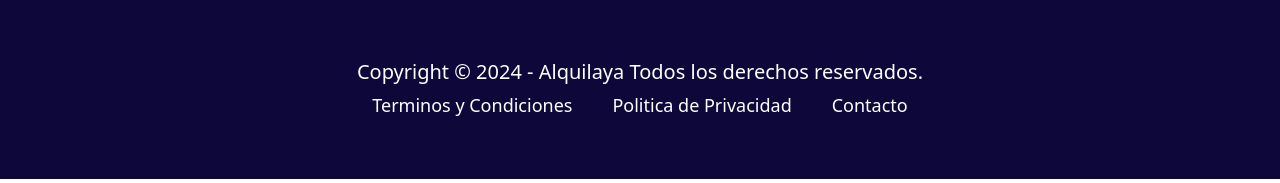
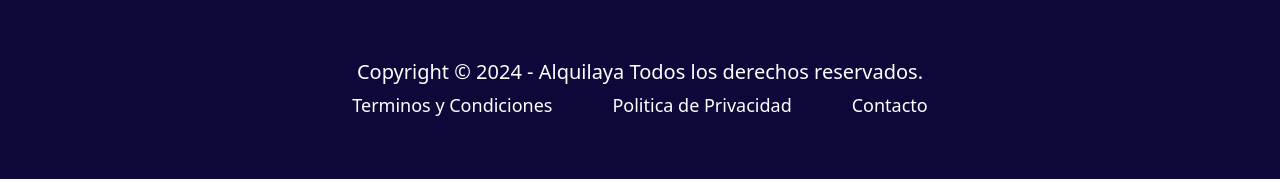
Before and after one commit to Johexlimee/AlquilaYa-Front, an Angular app: page / in a window 1280 px wide. Shown: the top 183 px of the page. Built offline with nearby package versions, Linux system fonts and the light colour scheme.

Commit message:
Me tengo que ir ≧ ﹏ ≦, Pero contigo esta mi corazon (❤️ ω ❤️)

```diff
--- a/src/app/footer/footer.component.css
+++ b/src/app/footer/footer.component.css
@@ -4,5 +4,5 @@
     color: white;
     text-align: center;
     h1 { font-size: 20px; }
-    a { font-size: 18px; text-decoration: none; margin: 0px 20px; color: white; }
+    a { font-size: 18px; text-decoration: none; margin: 0px 30px; color: white; }
 }
```
